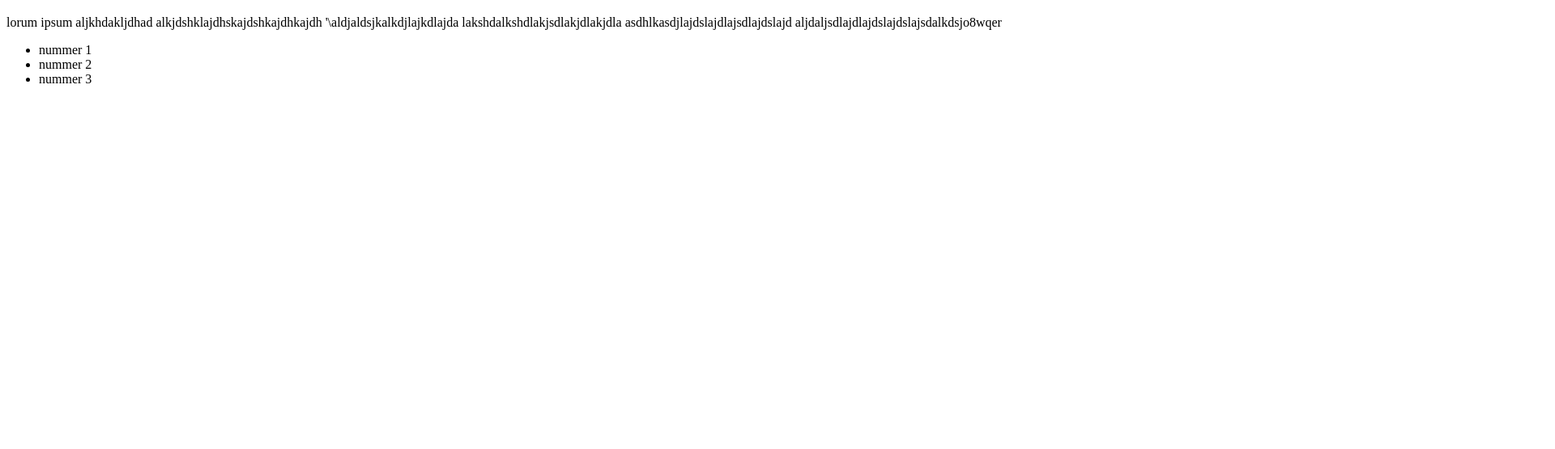
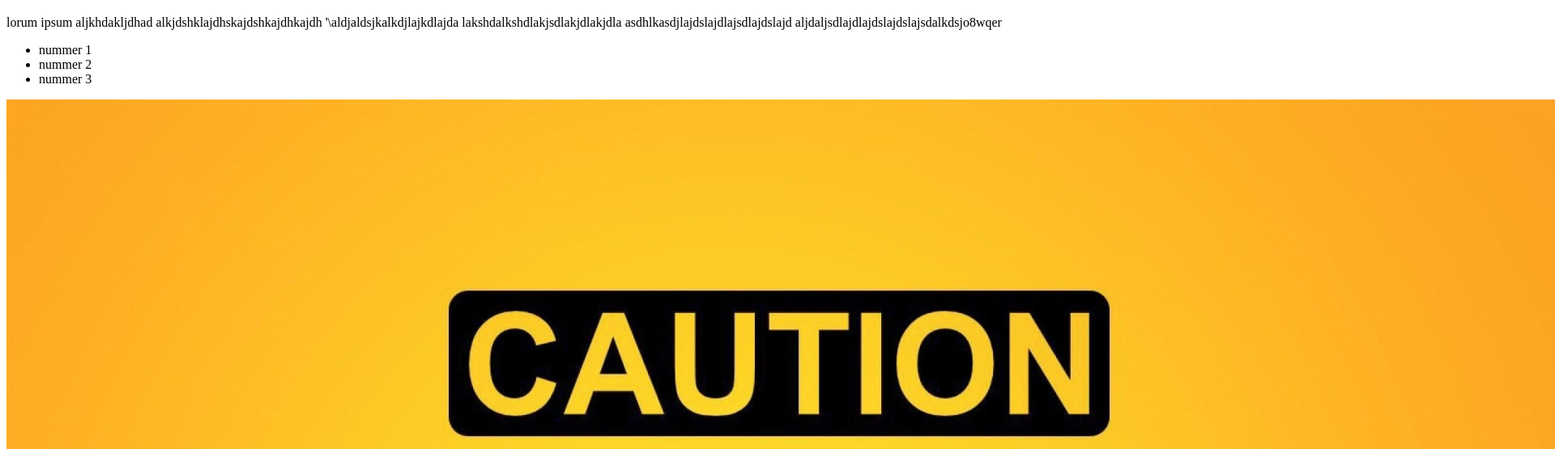
Before and after one commit to SelimOruc/website-demo, a plain HTML site: page index.html in a window 1280 px wide. Shown: the part 61-616 px from the top of the page at 81% size, 1920 px wide, since content can reach past the window. Drawn offline with Linux system fonts and the light colour scheme.

Commit message:
added an image

```diff
--- a/index.html
+++ b/index.html
@@ -25,7 +25,7 @@
 
     </div>
     <div>
-
+        <img src="sparta.jpg"/>
     </div>
 
 
```
Also changed, not shown: sparta.jpg (added).
